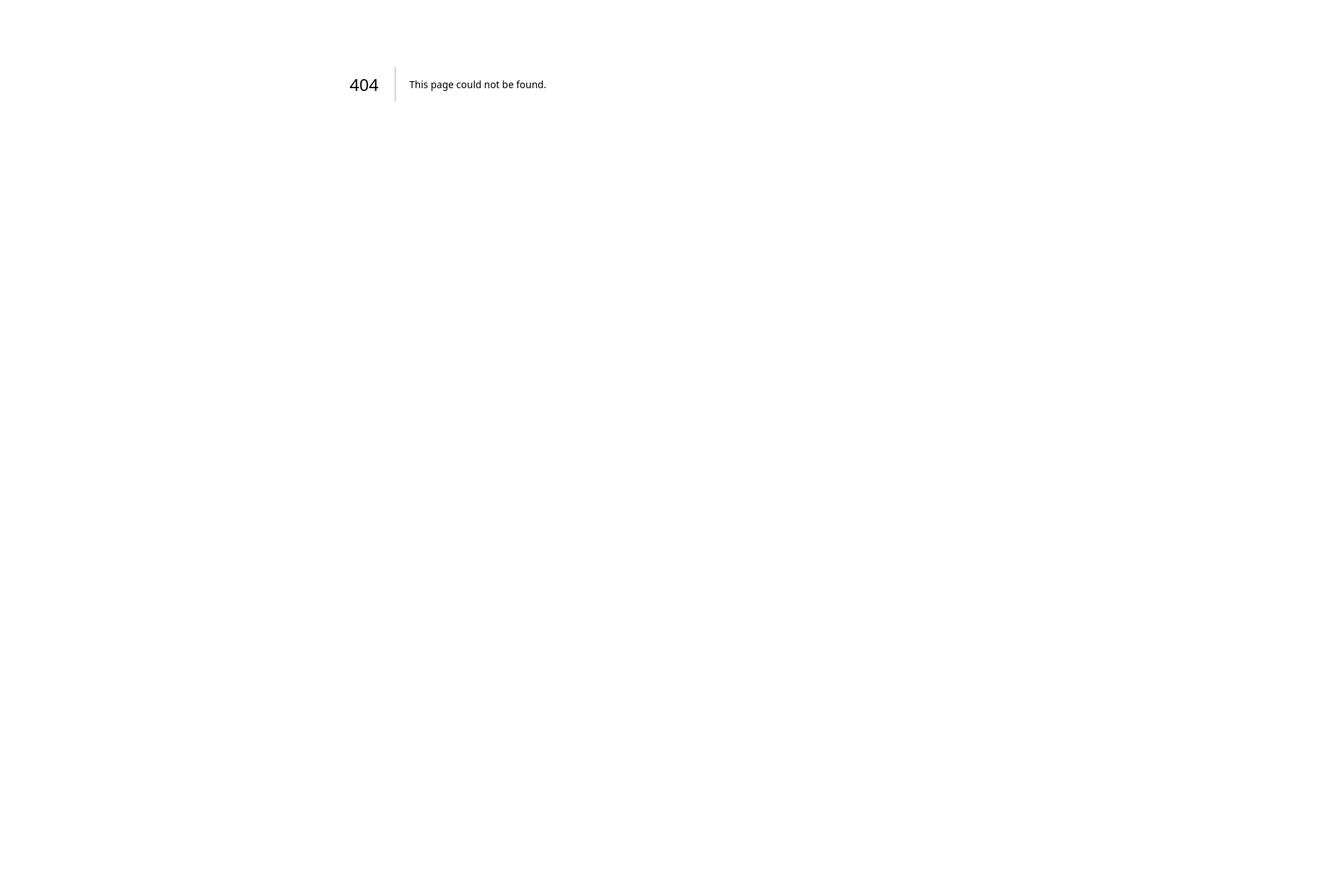
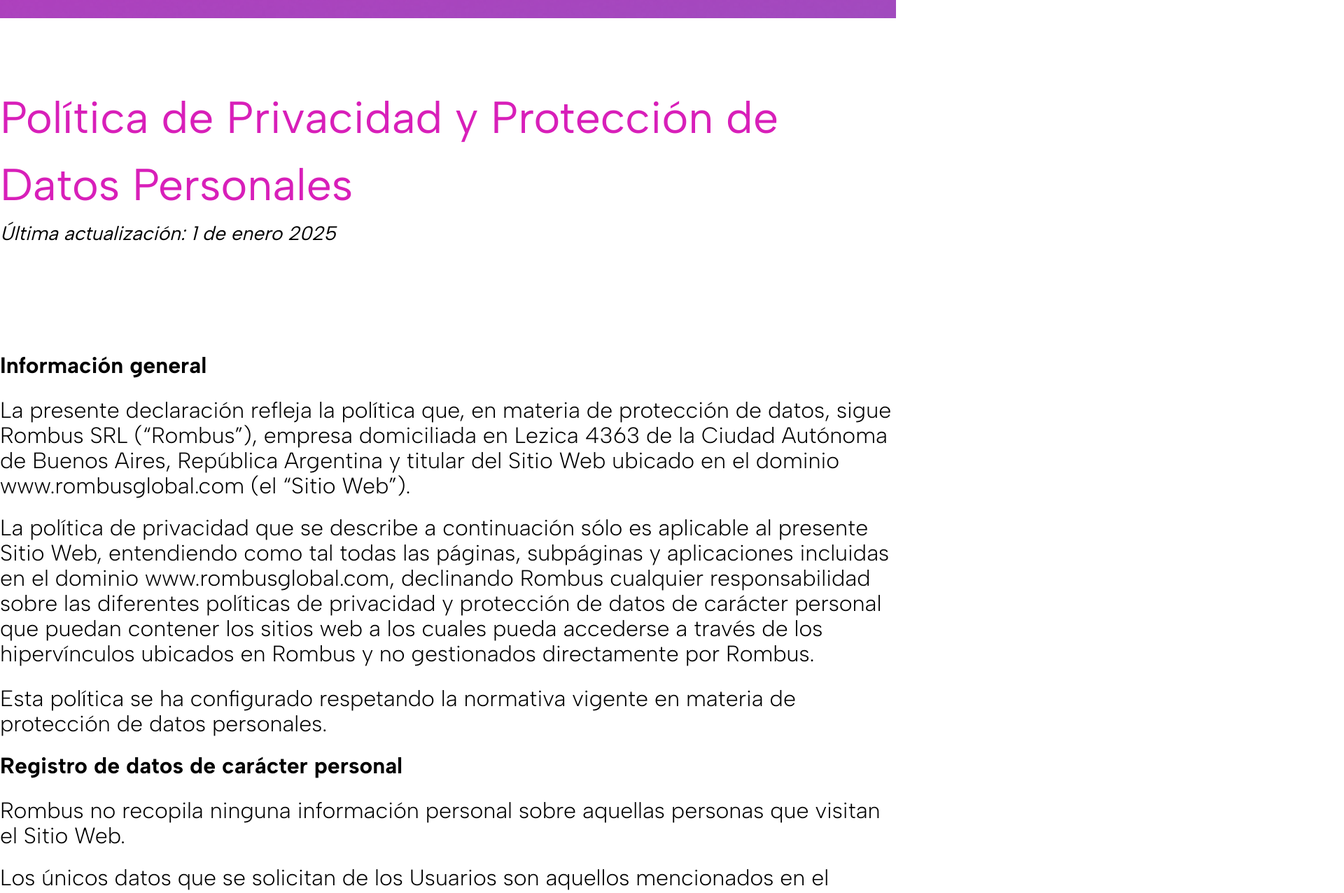
Before and after one commit to AdelantoRom/repoPrueba, a Next.js app in the folder repo-prueba/: page /politicas in a window 1280 px wide. Before the commit this address had no page. Shown: the part 280-1556 px from the top of the page at 70% size, 1920 px wide, since content can reach past the window. Before the commit the page ends 800 px from the top, so only its background shows below. Built offline with nearby package versions, Linux system fonts and the light colour scheme.

Commit message:
se agrega sección politicas y se cambia Navbar y Footer a layout

```diff
--- a/repo-prueba/src/app/benchmarking/page.tsx
+++ b/repo-prueba/src/app/benchmarking/page.tsx
@@ -1,6 +1,5 @@
 import React from 'react';
 import Image from 'next/image';
-import Navbar from '@/components/NavBar/NavBar';
 import SubNavBar from "@/app/benchmarking/SubNavBar";
 import Analisis from  "@/app/benchmarking/Analisis";
 
@@ -10,7 +9,6 @@
 export default function page() {
   return (
     <div>
-    <Navbar />
     <SubNavBar />
 
 <div className="flex flex-col ml-[140px] mt-[255px] pt-[100px] space-y-2">
--- a/repo-prueba/src/app/layout.tsx
+++ b/repo-prueba/src/app/layout.tsx
@@ -1,6 +1,8 @@
 import type { Metadata } from "next";
 import { Geist, Geist_Mono, Albert_Sans } from "next/font/google";
 import "./globals.css";
+import Navbar from "@/components/navBar/NavBar";
+import Footer from "@/components/Footer/Footer";
 
 const geistSans = Geist({
   variable: "--font-geist-sans",
@@ -34,7 +36,9 @@
       <body
         className={`${albertSans.variable} antialiased`}
       >
+        <Navbar/>
         {children}
+        <Footer/>
       </body>
     </html>
   );
--- a/repo-prueba/src/app/page.tsx
+++ b/repo-prueba/src/app/page.tsx
@@ -1,16 +1,14 @@
-import Navbar from "../components/NavBar/NavBar";
+
 import Servicios from "@/components/Home/Servicios/Servicios";
 import Soluciones from "@/components/Home/Soluciones/Soluciones";
 import Carousel from "@/components/Home/Carousel/Carousel";
 import Formulario from "@/components/Home/Formulario/Formulario";
 import Adn from "@/components/Home/Adn/Adn";
 import Enfoques from "@/components/Home/Enfoques/Enfoques";
-import Footer from "@/components/Footer/Footer";
 
 export default function Home() {
   return (
     <div>
-      <Navbar />
 
       <div className="bg-[url('/gradiente1.png')] bg-no-repeat bg-cover w-full min-h-screen text-white pt-[150px]">
         <Soluciones />
@@ -23,7 +21,7 @@
 
       <Formulario />
       <Adn />
-      <Footer />
+
 
     </div>
   );
--- /dev/null
+++ b/repo-prueba/src/app/politicas/page.tsx
@@ -0,0 +1,11 @@
+import Politicas from "@/components/Politicas/Politicas"
+
+function Politics() {
+    return (
+        <div>
+            <Politicas/>
+        </div>
+    )
+}
+
+export default Politics
--- /dev/null
+++ b/repo-prueba/src/components/Politicas/Politicas.tsx
@@ -0,0 +1,59 @@
+import React from 'react'
+import Image from 'next/image'
+
+function Politicas() {
+    return (
+        <div className='text-black pt-[400px]  max-w-[1637px] mx-auto'>
+            <div className='mb-[150px]'>
+                <h1 className='text-[#D81FB9] text-[64px]'>Política de Privacidad y Protección de Datos Personales</h1>
+                <p className='italic text-[28px]'>Última actualización: 1 de enero 2025</p>
+            </div>
+            <div className='text-[32px] flex flex-col gap-2 font-light leading-[36px]'>
+                <h2 className='pb-5 font-bold'>Información general</h2>
+                <p className='pb-4'>La presente declaración refleja la  política que, en materia de protección de datos, sigue Rombus SRL  (“Rombus”), empresa domiciliada en Lezica 4363 de la Ciudad Autónoma de  Buenos Aires, República Argentina y titular del Sitio Web ubicado en el  dominio www.rombusglobal.com (el “Sitio Web”).</p>
+                <p className='pb-5'>La política de  privacidad que se describe a continuación sólo es aplicable al presente  Sitio Web, entendiendo como tal todas las páginas, subpáginas y  aplicaciones incluidas en el dominio www.rombusglobal.com, declinando  Rombus cualquier responsabilidad sobre las diferentes políticas de  privacidad y protección de datos de carácter personal que puedan  contener los sitios web a los cuales pueda accederse a través de los  hipervínculos ubicados en Rombus y no gestionados directamente por  Rombus.</p>
+                <p className='pb-4'>Esta política se ha configurado respetando la normativa vigente en materia de protección de datos personales.</p>
+                <h2 className='pb-5 font-bold'>Registro de datos de carácter personal</h2>
+                <p className='pb-4'>Rombus no recopila ninguna información personal sobre aquellas personas que visitan el Sitio Web.</p>
+                <p className='pb-5'>Los únicos datos que se solicitan de los Usuarios son aquellos mencionados  en el formulario de registro; ello en el supuesto en que los Usuarios  deseen pasar a ser usuarios registrados. En consecuencia, Rombus sólo  dispondrá de los datos personales de aquellos Usuarios que  voluntariamente quieran proporcionárselos a través del formulario de  adhesión. Sólo en ese caso en que el Usuario lo desee, y siempre de  forma voluntaria, podrá comunicar sus datos de carácter personal a  Rombus.</p>
+                <p className='pb-5'>Dichos datos proporcionados voluntariamente por el  usuario podrán ser incorporados a un fichero bajo la titularidad de  Rombus y podrán ser publicados en el Sitio Web. En consecuencia, el  Usuario que voluntariamente proporcione a Rombus sus datos personales,  acepta expresamente el tratamiento de los mismos, con la finalidad de  gestionar su condición de Usuario registrado de Rombus.</p>
+                <p className='pb-5'>En  cualquier caso, los datos recogidos serán tratados siempre respetando la normativa vigente en materia de protección de datos de carácter  personal y de conformidad con lo establecido en la Ley Nº 25.326.
+                    Toda la información que facilite el usuario a través de Rombus deberá ser  veraz. A estos efectos, el usuario garantiza la autenticidad de todos  aquellos datos que comunique como consecuencia de la cumplimentación de  los formularios de solicitud de información. De igual forma, se deberá  mantener la información facilitada a Rombus actualizada. En todo caso,  el usuario será el único responsable de las manifestaciones falsas o  inexactas que realice y de los perjuicios que cause a Rombus o a  terceros por la información que facilite.
+                </p>
+                <p className='pb-5'>Información del perfil</p>
+                <p className='pb-5'>Todo Usuario registrado de Rombus puede proporcionar información adicional  para conformar su perfil individual, como ser describir sus aptitudes,  experiencia profesional, trayectoria académica, referencias  profesionales y muestras de trabajos. Si utiliza esta opción y  proporciona información adicional, el usuario sacará mayor provecho de  Rombus ya que el perfil individual le ayudará a expresar su identidad  profesional, ser contactado por otros profesionales y acceder a mayores  oportunidades.</p>
+
+            </div>
+
+            <div className="w-full flex justify-center mt-[160px] mb-[120px]">
+                <div className="w-[1235px] flex justify-center gap-[140px] items-start text-black">
+
+                    <div className="w-[220px] h-[220px] bg-[#D81FB90D] rounded-full flex flex-col justify-center items-center text-black text-center px-2">
+                        <Image src="/Calendly.gif" alt="Calendario" width={64} height={64} className='rounded-lg' />
+                        <div className="mt-[24px] w-[132px] text-center text-[24px] leading-[24px]">
+                            Agenda una reunión
+                        </div>
+                    </div>
+
+                    <div className="w-[220px] h-[220px] bg-[#D81FB90D] rounded-full flex flex-col justify-center items-center text-black text-center px-2">
+                        <Image src="/Mensaje.gif" alt="Mensaje" width={64} height={64} className='rounded-lg' />
+                        <div className="mt-[24px] w-[132px] text-center text-[24px] leading-[24px]">
+                            Envíanos un mensaje
+                        </div>
+                    </div>
+
+                    <div className="w-[220px] h-[220px] bg-[#D81FB90D] rounded-full flex flex-col justify-center items-center text-black text-center px-2">
+                        <Image src="/Chat.gif" alt="Chat" width={64} height={64} className='rounded-lg' />
+                        <div className="mt-2 text-[16px] leading-tight">
+                            Chatea con Romy<br />nuestro agente IA
+                        </div>
+                    </div>
+
+                </div>
+            </div>
+
+        </div>
+    )
+}
+
+export default Politicas
```
